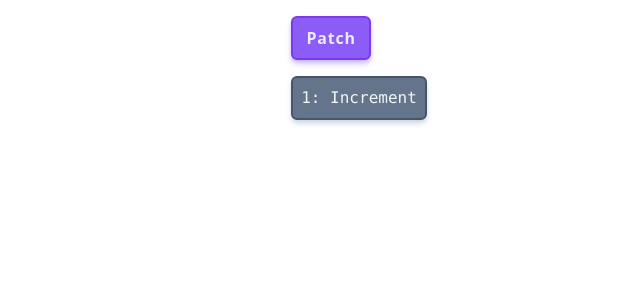
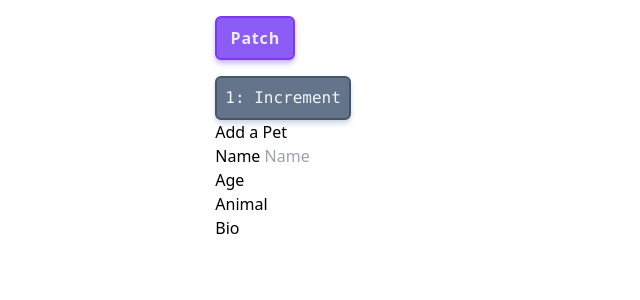
Before and after one commit to manaia-2022/patch, a React (Vite) app: page /my-pets/add in a window 1280 px wide. Shown: the top 300 px of the page, without its empty margins (281-921 px from the left). Built offline with nearby package versions, Linux system fonts and the light colour scheme; what prettier-plugin-tailwindcss would draw is missing.

Commit message:
Create and route addpet component

```diff
--- a/client/App.jsx
+++ b/client/App.jsx
@@ -1,5 +1,7 @@
 import { useState } from 'react'
+import { Route, Routes } from 'react-router-dom'
 
+import AddPet from './components/AddPet'
 import MainLayout from './components/Layout/MainLayout'
 
 function App() {
@@ -20,6 +22,9 @@ function App() {
             {count}: Increment
           </button>
         </div>
+        <Routes>
+          <Route path='/my-pets/add' element={<AddPet />} />
+        </Routes>
       </div>
     </MainLayout>
   )
--- /dev/null
+++ b/client/components/AddPet.jsx
@@ -0,0 +1,85 @@
+//To-do:
+//TESTING
+//Create an addpet component (This is it) (Setup skeleton)
+//Create form in the component (name, age, animal, bio, image_url)
+//Route to App component so form can be seen
+
+//Route to the API (POST to /api/v1/pets/my ?)
+//Set up db actions to allow form to add to db
+//Seperate these 2 and test with thunder client might be easier
+
+//Set up actions and reducer to allow form to add to state
+//Research a way to allow user to add an image to the form (Amazon S3 or Cloudinary)
+//CSS
+
+import React, { useState } from 'react'
+import { useDispatch } from 'react-redux'
+//import { } from '../redux/actions/index' //Import actions from index
+
+const initialData = {
+  name: '',
+  age: '',
+  animal: '',
+  bio: '',
+}
+
+export default function AddPet() {
+  const dispatch = useDispatch()
+  const [form, setForm] = useState(initialData)
+
+  function handleChange(e) {
+    setForm({
+      ...form,
+      [e.target.name]: e.target.value,
+    })
+  }
+
+  function handleSubmit(e) {
+    console.log(e)
+  }
+
+  return (
+    <div>
+      <h3>Add a Pet</h3>
+      <form onSubmit={handleSubmit}>
+        <div>
+          <label htmlFor='name'> Name </label>
+          <input
+            type='text'
+            name='name'
+            value={form.name}
+            placeholder='Name'
+            onChange={handleChange}
+          />
+        </div>
+        <div>
+          <label htmlFor='age'> Age </label>
+          <input
+            type='text'
+            name='age'
+            value={form.age}
+            onChange={handleChange}
+          />
+        </div>
+        <div>
+          <label htmlFor='animal'> Animal </label>
+          <input
+            type='text'
+            name='animal'
+            value={form.animal}
+            onChange={handleChange}
+          />
+        </div>
+        <div>
+          <label htmlFor='bio'> Bio </label>
+          <input
+            type='text'
+            name='bio'
+            value={form.bio}
+            onChange={handleChange}
+          />
+        </div>
+      </form>
+    </div>
+  )
+}
```
Also changed, not shown: client/apiClient/addPet.js (added, +10 -0 lines), client/redux/actions/index.js (added), 2 other files (tests, documents, lock files or other folders).
